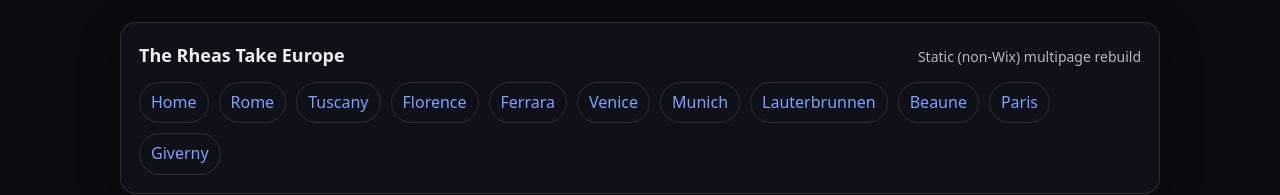
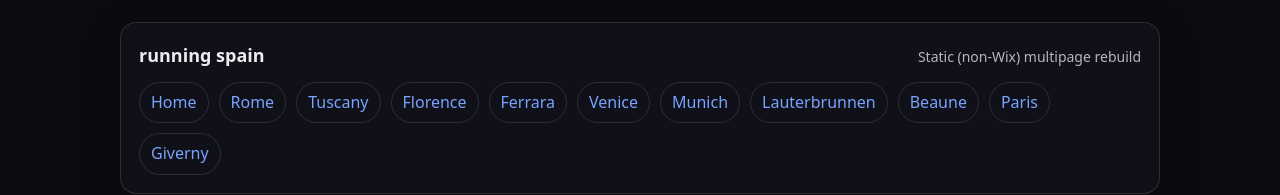
Before and after one commit to trwxxa/RunningSpain, a plain HTML site: page beaune.html in a window 1280 px wide. Shown: the top 195 px of the page. Drawn offline with Linux system fonts and the light colour scheme; files that its build step writes are made by us from their sources.

Commit message:
Update beaune.html

```diff
--- a/beaune.html
+++ b/beaune.html
@@ -10,7 +10,7 @@
   <div class="container">
     <header class="card">
       <div class="brand">
-        <h1>The Rheas Take Europe</h1>
+        <h1>running spain</h1>
         <div class="tag">Static (non‑Wix) multipage rebuild</div>
       </div>
       <nav class="nav" aria-label="Site">
```
